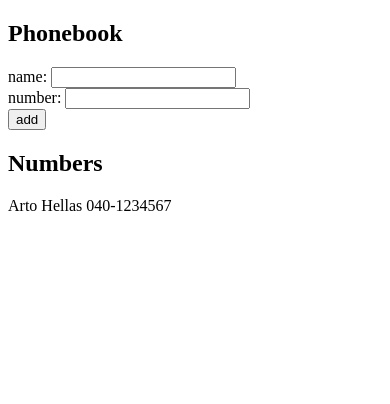
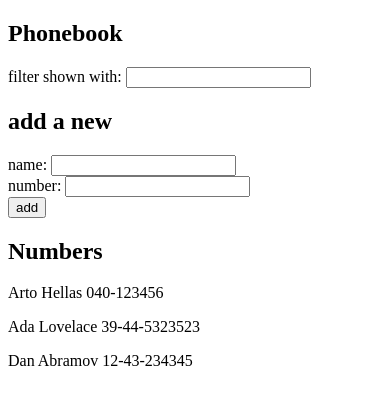
Before and after one commit to jestebanpelaez18/Full_Stack_Open_Helsinki_University, a React (Vite) app in the folder part2/phonebook/: page / in a window 390 px wide. Shown: the top 404 px of the page. Built offline with nearby package versions, Linux system fonts and the light colour scheme.

Commit message:
feature(Search Filter): Added search Filter that checks for names in the phonebook

```diff
--- a/part2/phonebook/src/App.jsx
+++ b/part2/phonebook/src/App.jsx
@@ -3,10 +3,15 @@ import Numbers from "./components/Numbers";
 
 const App = () => {
   const [persons, setPersons] = useState([
-    { name: "Arto Hellas", number: "040-1234567", id: 0 },
+    { name: "Arto Hellas", number: "040-123456", id: 1 },
+    { name: "Ada Lovelace", number: "39-44-5323523", id: 2 },
+    { name: "Dan Abramov", number: "12-43-234345", id: 3 },
   ]);
+
   const [newName, setNewName] = useState("");
   const [newNumber, setNewNumber] = useState("");
+  const [searchItem, setSearchItem] = useState("");
+  const [Filter, setNewFilter] = useState(persons);
 
   const addNumbers = (event) => {
     event.preventDefault();
@@ -27,22 +32,40 @@ const App = () => {
         id: String(persons.length + 1),
       };
       setPersons(persons.concat(nameObjet));
+      setNewFilter(Filter.concat(nameObjet));
       setNewName("");
       setNewNumber("");
     }
   };
 
   const handleNameChange = (event) => {
-    setNewName(event.target.value);
+    const searchTerm = event.target.value;
+    setNewName(searchTerm);
   };
 
   const handleNumberChange = (event) => {
     setNewNumber(event.target.value);
   };
 
+  const handleFiltering = (event) => {
+    const searchTerm = event.target.value;
+    setSearchItem(searchTerm);
+    const filternames = persons.filter((person) =>
+      person.name.toLowerCase().includes(searchTerm.toLowerCase())
+    );
+    setNewFilter(filternames);
+  };
+
   return (
     <div>
       <h2>Phonebook</h2>
+      <form>
+        <div>
+          filter shown with:{" "}
+          <input value={searchItem} onChange={handleFiltering} />
+        </div>
+      </form>
+      <h2>add a new</h2>
       <form onSubmit={addNumbers}>
         <div>
           name: <input value={newName} onChange={handleNameChange} />
@@ -55,7 +78,7 @@ const App = () => {
         </div>
       </form>
       <h2>Numbers</h2>
-      {persons.map((person) => (
+      {Filter.map((person) => (
         <Numbers key={person.id} number={person}></Numbers>
       ))}
     </div>
```
